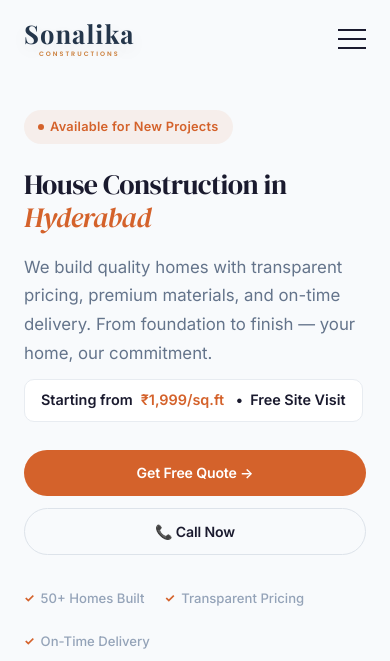
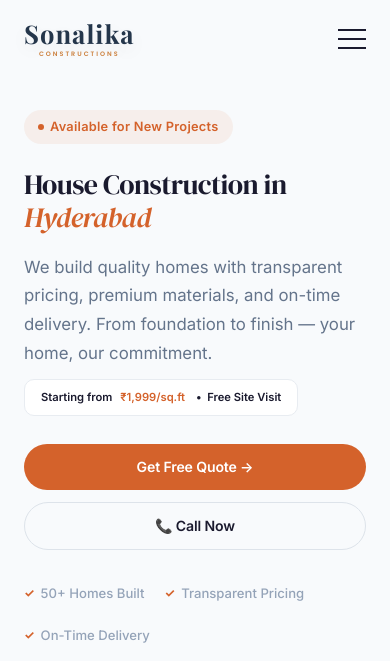
Before and after one commit to praveenkumarkunchala2005/SonalikaConstructions, a plain HTML site: page index.html in a window 390 px wide. Shown: the top 661 px of the page. Drawn offline with nearby package versions, Linux system fonts and the light colour scheme.

Commit message:
second commit

```diff
--- a/styles.css
+++ b/styles.css
@@ -1430,6 +1430,10 @@ ul {
     font-size: 1.75rem;
   }
 
+  .hero-price {
+    font-size: 0.7rem;
+  }
+
   .hero-buttons {
     flex-direction: column;
   }
```
